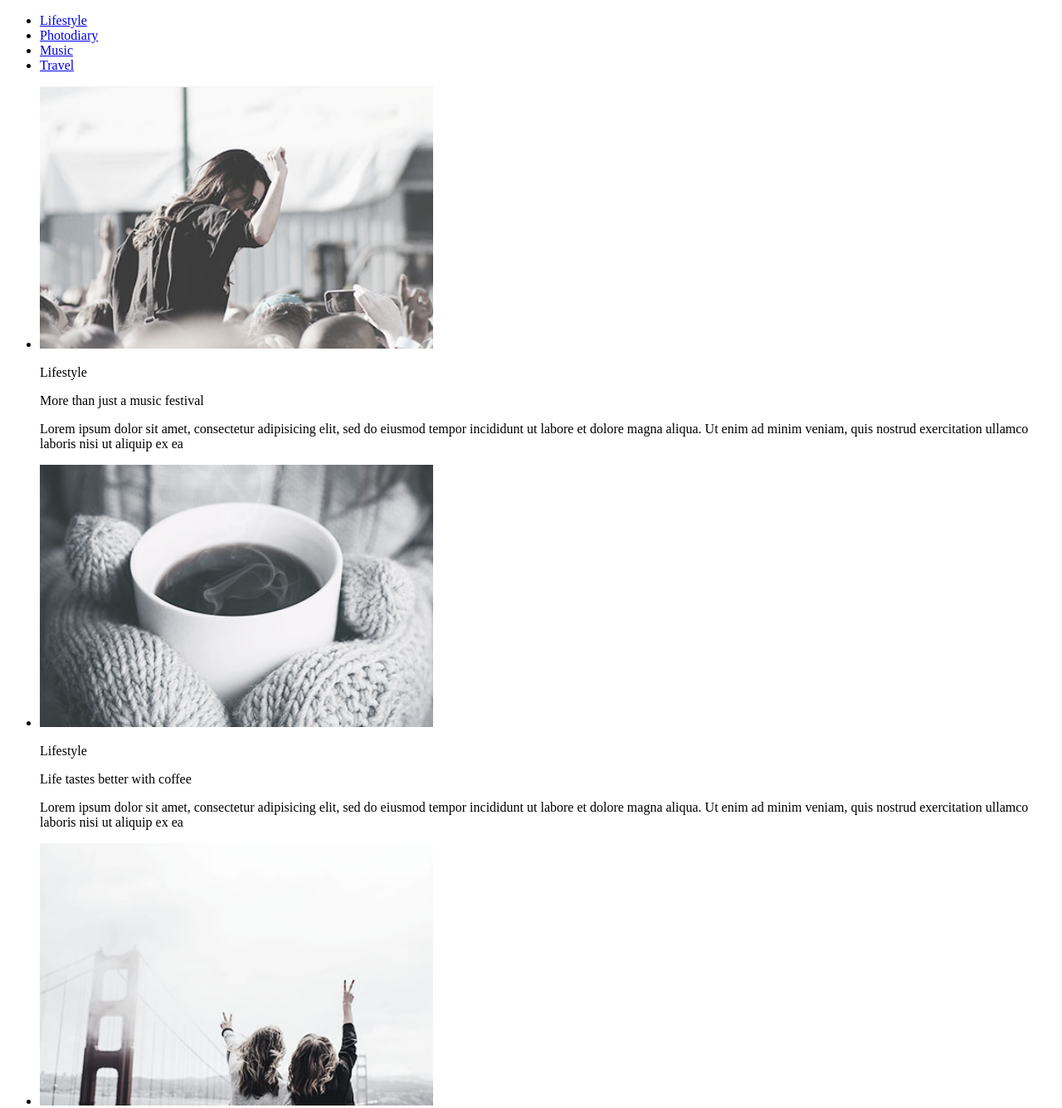
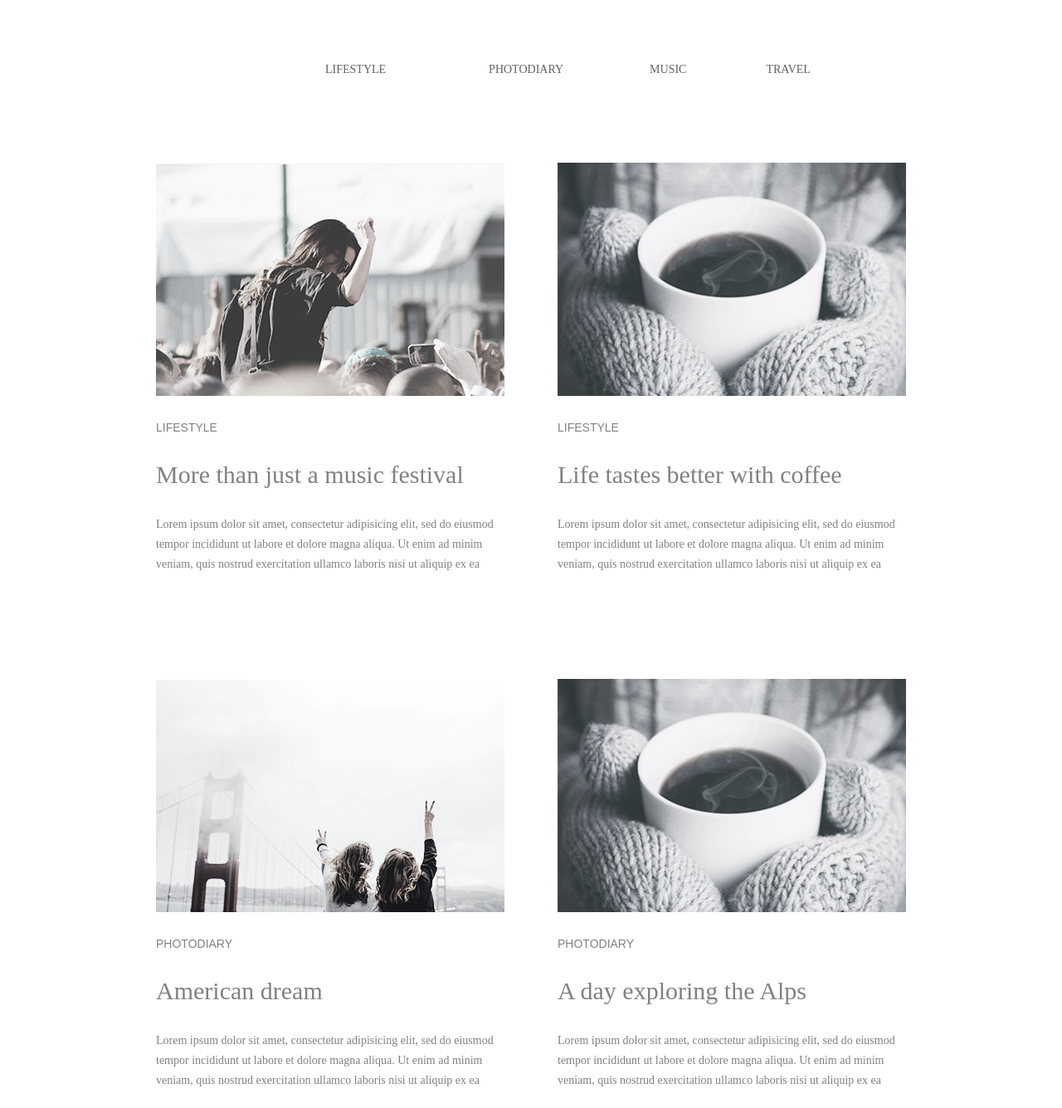
Before and after one commit to Healrit/GoIT_FE_40, a plain HTML site: page Module-03/index_3.html in a window 1280 px wide. Shown: the top 1335 px of the page at 83% size. Drawn offline with Linux system fonts and the light colour scheme.

Commit message:
New files for module 3 are added, old are removed

```diff
--- /dev/null
+++ b/Module-03/css/style_3.css
@@ -0,0 +1,163 @@
+html {
+    box-sizing: border-box;
+}
+
+*,
+*::before,
+*::after {
+    box-sizing: inherit;
+}
+
+.body {
+    color: #626262;
+    font-size: 14px;
+    line-height: 24px;
+}
+
+img {
+    display: block;
+    max-width: 100%;
+    height: auto;
+}
+
+.container {
+    width: 904px;
+    background-color: #ffffff;
+    margin: 0 auto;
+}
+
+/* HEADER */
+
+.site-navigation {
+    list-style: none;
+    margin-top: 72px;
+    margin-bottom: 100px;
+}
+
+.navigation-item {
+    display: inline-block;
+}
+
+.navigation-item a {
+    text-decoration: none;
+    text-transform: uppercase;
+    font-family: 'Playfair Display', serif;
+    font-size: 14px;
+    line-height: 24px;
+    color: #626262;
+}
+
+.navigation-item a:hover {
+    color: #03a9f4;
+}
+
+.main-menu-link-1 {
+    margin-left: 164px;
+}
+
+.main-menu-link-2 {
+    margin-left: 120px;
+}
+
+.main-menu-link-3 {
+    margin-left: 100px;
+}
+
+.main-menu-link-4 {
+    margin-left: 92px;
+}
+
+/* LIFESTYLE-LIST */
+
+.lifestyle-list {
+    list-style: none;
+    padding: 0px;
+    margin: 0px;
+    margin-bottom: 130px;
+}
+
+.lifestyle-item {
+    display: inline-block;
+    height: 480px;
+    width: 420px;
+}
+
+.lifestyle-item:nth-last-of-type(2) {
+    margin-right: 60px;
+}
+
+.under-image-word {
+    font-family: 'Ubuntu', sans-serif;
+    font-size: 14px;
+    line-height: 17px;
+    text-transform: uppercase;
+    color: #818181;
+    font-weight: 300;
+    margin-top: 30px;
+    margin-bottom: 30px;
+}
+
+.heading {
+    font-family: 'Playfair Display', serif;
+    font-size: 30px;
+    line-height: 36px;
+    color: #818181;
+    font-weight: 400;
+}
+
+.text {
+    font-family: 'Playfair Display', serif;
+    font-size: 14px;
+    line-height: 24px;
+    color: #818181;
+    font-weight: 400;
+}
+
+.photodiary-list {
+    list-style: none;
+    padding: 0px;
+    margin: 0px;
+    margin-bottom: 130px;
+}
+
+.photodiary-item {
+    display: inline-block;
+    height: 480px;
+    width: 420px;
+}
+
+.photodiary-item:nth-last-of-type(2) {
+    margin-right: 60px;
+}
+
+.music-list {
+    list-style: none;
+    padding: 0px;
+    margin: 0px;
+    margin-bottom: 54px;
+}
+
+.music-item {
+    display: inline-block;
+    height: 480px;
+    width: 420px;
+}
+
+.music-item:nth-last-of-type(2) {
+    margin-right: 60px;
+}
+
+input[type="button"] {
+    display: block;
+    margin: 0 auto;
+    margin-bottom: 70px;
+    border: 1px solid #626262;
+    background-color: #ffffff;
+    width: 162px;
+    height: 58px;
+    color: #818181;
+    font-family: 'Playfair Display', serif;
+    font-size: 20px;
+    line-height: 24px;
+    font-weight: 400;
+}
--- a/Module-03/css/styles.css
+++ /dev/null
@@ -1,184 +0,0 @@
-html {
-    box-sizing: border-box;
-}
-
-*,
-*::before,
-*::after {
-    box-sizing: inherit;
-}
-
-.body {
-    color: #626262;
-    font-size: 14px;
-    line-height: 24px;
-}
-
-img {
-    display: block;
-    max-width: 100%;
-    height: auto;
-}
-
-.container {
-    width: 901px;
-    background-color: #ffffff;
-    margin: 0 auto;
-}
-
-.page-header {
-    background-color: #ffffff;
-    margin-bottom: 100px;
-}
-
-.main-navigation {
-    padding: 75px 166px 104px;
-}
-
-/* SITE NAVIGATION */
-
-.site-navigation {
-    display: inline-block;
-    vertical-align: middle;
-    width: 901px;
-    margin: 0px;
-    padding: 0px;
-    font-size: 14px;
-    line-height: 24px;
-    list-style: none;
-    text-align: center;
-}
-
-.site-navigation a:hover,
-.site-navigation a:focus {
-    color: #e84545;
-}
-
-.main-menu-link-1 {
-    margin-top: 75px;
-    margin-left: 165px;
-    margin-right: 125px;
-    margin-bottom: 104px;
-}
-
-.main-menu-link-2 {
-    margin-top: 75px;
-    margin-right: 107px;
-    margin-bottom: 104px;
-}
-
-.main-menu-link-3 {
-    margin-top: 75px;
-    margin-right: 96px;
-    margin-bottom: 104px;
-}
-
-.main-menu-link-4 {
-    margin-top: 75px;
-    margin-right: 165px;
-    margin-bottom: 104px;
-}
-
-.site-navigation li {
-    display: inline-block;
-    margin-top: 75px;
-    margin-bottom: 104px;
-}
-
-.site-navigation a {
-    color: #626262;
-    font-weight: 400;
-    text-transform: uppercase;
-    text-decoration: none;
-    line-height: 24px;
-}
-
-.lifestyle-list {
-    list-style: none;
-    padding: 0;
-    margin: 0;
-}
-
-.life-style-item {
-    display: inline-block;
-    width: 421px;
-    margin-right: 61px;
-    text-align: left;
-
-}
-
-.life-style-item:nth-child(2n) {
-    margin-right: 0;
-}
-
-.photodiary-list {
-    list-style: none;
-    padding: 0;
-    margin: 0;
-}
-
-.photodiary-item {
-    display: inline-block;
-    width: 421px;
-    text-align: left;
-}
-
-.photodiary-item:nth-child(2n) {
-    margin-right: 0;
-}
-
-.music-list {
-    list-style: none;
-    padding: 0;
-    margin: 0;
-}
-
-.music-item {
-    display: inline-block;
-    width: 421px;
-    text-align: left;
-}
-
-.music-item:nth-child(2n) {
-    margin-right: 0;
-}
-
-.under-image-word {
-    font-size: 14px;
-    line-height: 17px;
-    color: #b4ad9e;
-    margin-top: 30px;
-}
-
-.heading {
-    font-size: 30px;
-    line-height: 36px;
-    color: #626262;
-    margin-top: 27px;
-}
-
-.text {
-    color: #626262;
-    font-size: 14px;
-    line-height: 24px;
-    margin-top: 40px;
-    margin-bottom: 128px;
-    padding-right: 10px;
-}
-
-.text:nth-last-child(-n+2) {
-    margin-bottom: 0;
-}
-
-.button {
-    margin: 0;
-    padding: 20px 42px 18px 34px;
-    font-size: 20px;
-    line-height: 24px;
-    color: #626262;
-    width: 162px;
-    height: 60px;
-    font-weight: 400;
-    cursor: pointer;
-
-}
--- a/Module-03/indexm_3.html
+++ b/Module-03/index_3.html
@@ -4,14 +4,14 @@
 <head>
     <meta charset="UTF-8">
     <meta name="viewport" content="width=device-width, initial-scale=1.0">
-    <link rel="stylesshet" href="css/normalise.css">
-    <link rel="stylesshet" href="css/styles.css">
-
-    <title>Module_3</title>
+    <title>Module 3</title>
+    <link rel="stylesheet" href="./css/normalise.css">
+    <link href="https://fonts.googleapis.com/css?family=Raleway:400,600,700" rel="stylesheet">
+    <link rel="stylesheet" href="./css/style_3.css">
 </head>
 
 <body>
-    <header class="page-header-container">
+    <header class="page-header container">
         <nav class="main-navigation">
             <ul class="site-navigation">
                 <li class="navigation-item">
@@ -30,13 +30,13 @@
         </nav>
     </header>
 
-    <main class="container">
+    <main class="main container">
         <!-- Lifestyle section -->
         <section class="lifestyle" id="lifestyle">
             <ul class="lifestyle-list">
                 <li class="lifestyle-item">
-                    <img class="lifestyle-image" src="/img/lifystyle.jpg" alt="A girl is dancing" width="474"
-                        height="316">
+                    <img class="lifestyle-image" src="/img/lifystyle.jpg" alt="A girl is dancing" width="420"
+                        height="280">
                     <p class="under-image-word">Lifestyle</p>
                     <p class="heading">More than just a music festival</p>
                     <p class="text">Lorem ipsum dolor sit amet, consectetur adipisicing elit, sed do eiusmod tempor
@@ -47,7 +47,7 @@
                 </li>
 
                 <li class="lifestyle-item">
-                    <img class="lifestyle-image" src="/img/coffee.jpg" alt="A cup of coffee" width="474" height="316">
+                    <img class="lifestyle-image" src="/img/coffee.jpg" alt="A cup of coffee" width="420" height="280">
                     <p class="under-image-word">Lifestyle</p>
                     <p class="heading">Life tastes better with coffee</p>
                     <p class="text">Lorem ipsum dolor sit amet, consectetur adipisicing elit, sed do eiusmod tempor
@@ -63,8 +63,8 @@
         <section class="photodiary" id="photodiary">
             <ul class="photodiary-list">
                 <li class="photodiary-item">
-                    <img class="photodiary-image" src="/img/american_dream.jpg" alt="Two girls near bridge" width="474"
-                        height="316">
+                    <img class="photodiary-image" src="/img/american_dream.jpg" alt="Two girls near bridge" width="420"
+                        height="280">
                     <p class="under-image-word">Photodiary</p>
                     <p class="heading">American dream</p>
                     <p class="text">Lorem ipsum dolor sit amet, consectetur adipisicing elit, sed do eiusmod tempor
@@ -75,7 +75,7 @@
                 </li>
 
                 <li class="photodiary-item">
-                    <img class="photodiary-image" src="/img/coffee.jpg" alt="A cup of coffee" width="474" height="316">
+                    <img class="photodiary-image" src="/img/coffee.jpg" alt="A cup of coffee" width="420" height="280">
                     <p class="under-image-word">Photodiary</p>
                     <p class="heading">A day exploring the Alps</p2>
                         <p class="text">Lorem ipsum dolor sit amet, consectetur adipisicing elit, sed do eiusmod tempor
@@ -92,8 +92,8 @@
         <section class="music" id="music">
             <ul class="music-list">
                 <li class="music-item">
-                    <img class="music-image" src="/img/A girl with hat.jpg" alt="A girl with hat" width="474"
-                        height="316">
+                    <img class="music-image" src="/img/A girl with hat.jpg" alt="A girl with hat" width="420"
+                        height="280">
                     <p class="under-image-word">Music</p>
                     <p class="heading">Top 10 songs for runnig</p>
                     <p class="text">Lorem ipsum dolor sit amet, consectetur adipisicing elit, sed do eiusmod tempor
@@ -105,7 +105,7 @@
                 </li>
 
                 <li class="music-item">
-                    <img class="music-image" src="/img/Road.jpg" alt="Road" width="474" height="316">
+                    <img class="music-image" src="/img/Road.jpg" alt="Road" width="420" height="280">
                     <p class="under-image-word">Music</p>
                     <p class="heading">Cold winter days</p2>
                         <p class="text">Lorem ipsum dolor sit amet, consectetur adipisicing elit, sed do eiusmod tempor
@@ -118,26 +118,9 @@
             </ul>
         </section>
 
+        <input type="button" value="Load more">
     </main>
 
-    <footer class="page-foooter-container">
-        <button class="load-here">Load more</button>
-    </footer>
 </body>
 
 </html>
-
-
-
-
-<!--
-	       Шрифт	Рядок	Різниця	Зверху і знизу марджин	Margin - top
-32
-Lifestyle	 14 	 17 	 3 	 2 	 30
-30
-More than	 30 	 36 	 6 	 3 	 27
-45
-Lorem	    14 	    24 	    10 	 5 	 40
-136
-
- -->
```
